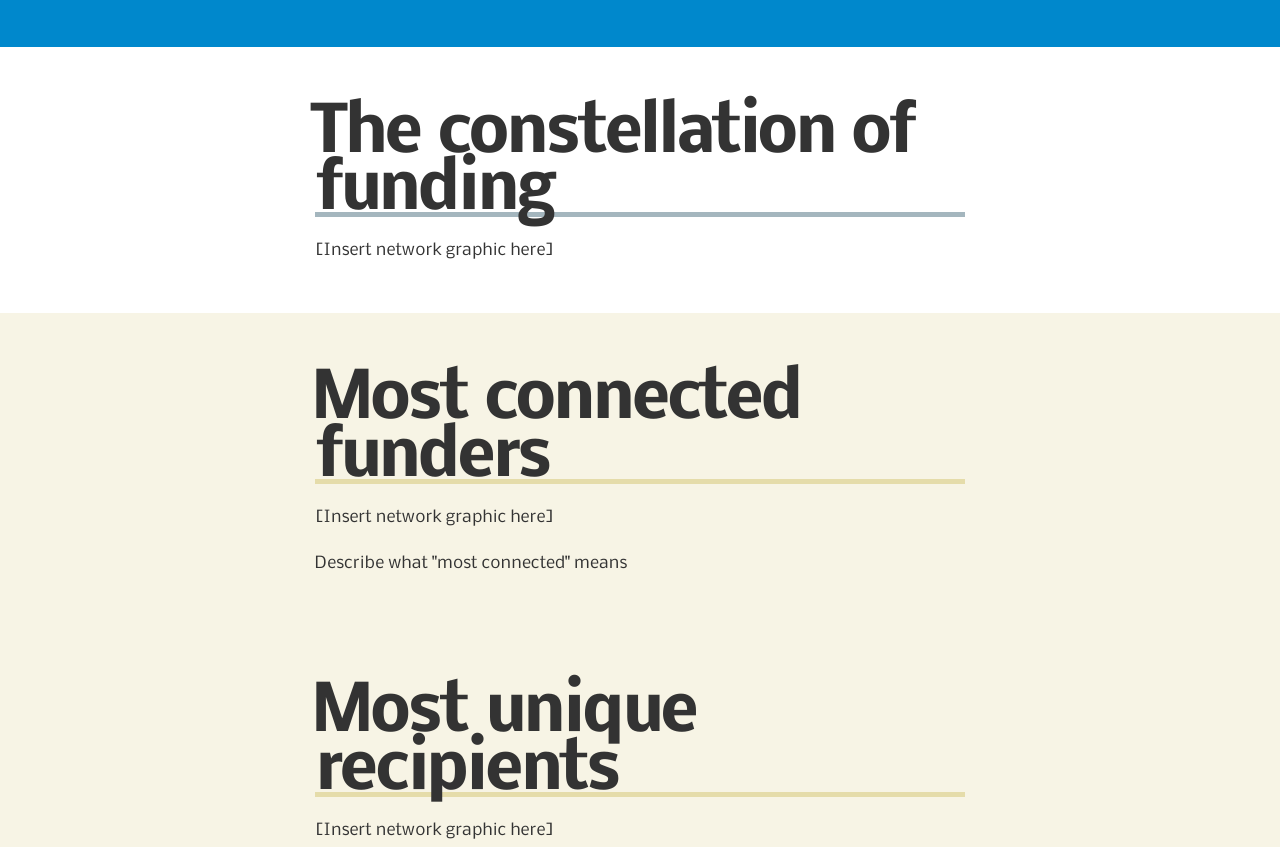
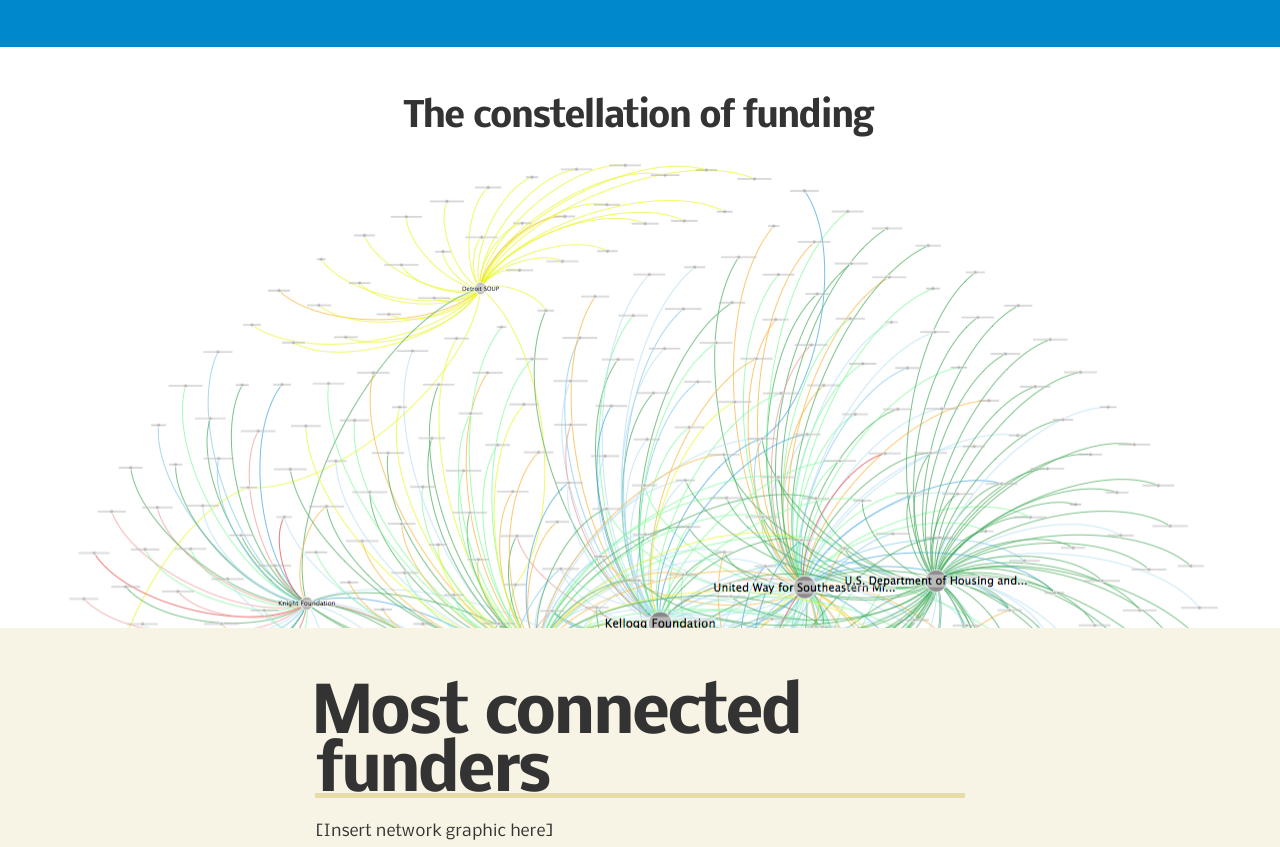
Before and after one commit to detroitledger/detroitledger, a plain HTML site: page coolnewpage.html in a window 1280 px wide. Shown: the part 1653-2500 px from the top of the page. Drawn offline with Linux system fonts and the light colour scheme.

Commit message:
Add funding

```diff
--- a/coolnewpage.html
+++ b/coolnewpage.html
@@ -63,10 +63,9 @@
     </div>
   </section>
 
-  <section class="wrap white">
+  <section class="wrap white" id="network">
     <div class="container">
       <h2 class="callout">The constellation of funding</h2>
-      <p>[Insert network graphic here]</p>
     </div>
   </section>
 
--- a/sass/styles.scss
+++ b/sass/styles.scss
@@ -89,6 +89,17 @@ h1 {
   border-bottom: 5px solid $gray;
 }
 
+#network {
+  background: #fff url(../img/network.png) no-repeat center 50px;
+  padding-bottom: 500px;
+
+  h2 {
+    border-bottom: 0;
+    font-size: 35px;
+    text-align: center;
+  }
+}
+
 .contrast .callout {
   border-bottom: 5px solid $darker-tan;
 }
```
Also changed, not shown: img/network.png (added), newcss/styles.css.
